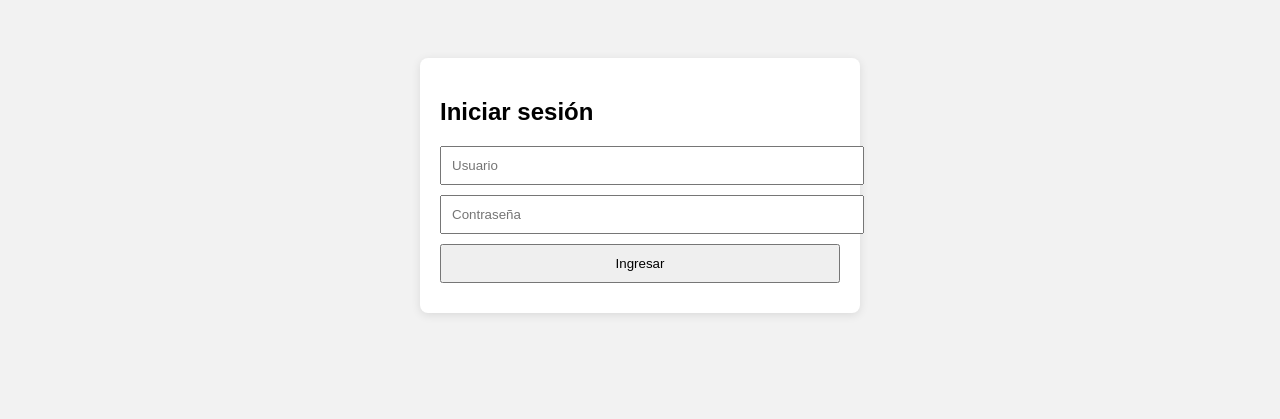
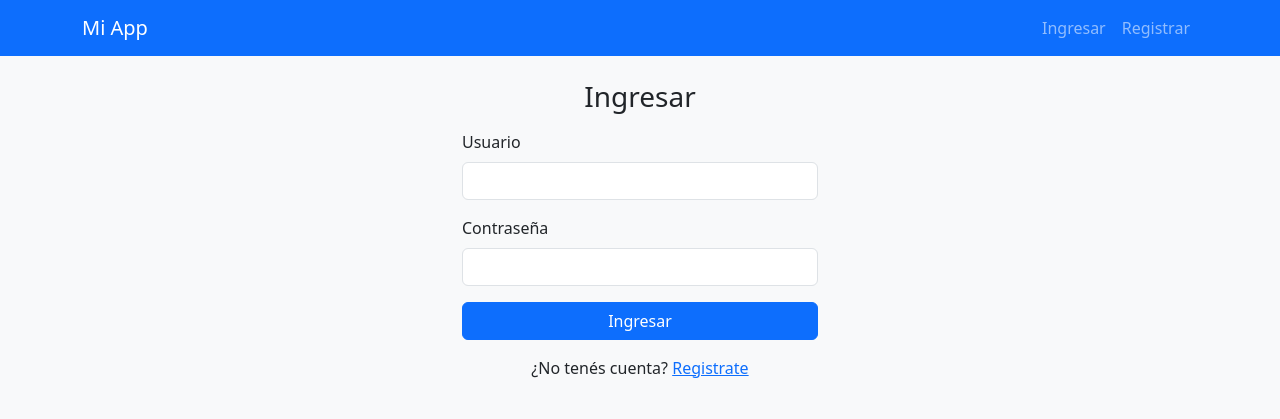
Before and after one commit to elpastorcito/recibo-viandas, a Flask app: page /login in a window 1280 px wide. Shown: the top 419 px of the page. Run offline with Flask 3, Linux system fonts and the light colour scheme; data comes from the database, SQL or seed files in the repository.

Commit message:
Update login.html

```diff
--- a/templates/login.html
+++ b/templates/login.html
@@ -1,22 +1,23 @@
-<!doctype html>
-<html lang="es">
-  <head>
-    <meta charset="utf-8">
-    <title>Login</title>
-    <style>
-      body { font-family: Arial, sans-serif; background: #f2f2f2; padding: 50px; }
-      .form-container { background: white; padding: 20px; border-radius: 8px; max-width: 400px; margin: auto; box-shadow: 0 2px 10px rgba(0,0,0,0.1); }
-      input { display: block; width: 100%; padding: 10px; margin: 10px 0; }
-    </style>
-  </head>
-  <body>
-    <div class="form-container">
-      <h2>Iniciar sesión</h2>
-      <form method="POST">
-        <input type="text" name="username" placeholder="Usuario" required>
-        <input type="password" name="password" placeholder="Contraseña" required>
-        <input type="submit" value="Ingresar">
-      </form>
-    </div>
-  </body>
-</html>
+{% extends "base.html" %}
+{% block title %}Ingresar{% endblock %}
+{% block content %}
+<div class="row justify-content-center">
+  <div class="col-md-4">
+    <h3 class="mb-3 text-center">Ingresar</h3>
+    <form method="POST">
+      <div class="mb-3">
+        <label for="username" class="form-label">Usuario</label>
+        <input type="text" name="username" id="username" class="form-control" required />
+      </div>
+      <div class="mb-3">
+        <label for="password" class="form-label">Contraseña</label>
+        <input type="password" name="password" id="password" class="form-control" required />
+      </div>
+      <button class="btn btn-primary w-100" type="submit">Ingresar</button>
+    </form>
+    <p class="mt-3 text-center">
+      ¿No tenés cuenta? <a href="{{ url_for('register') }}">Registrate</a>
+    </p>
+  </div>
+</div>
+{% endblock %}
```
